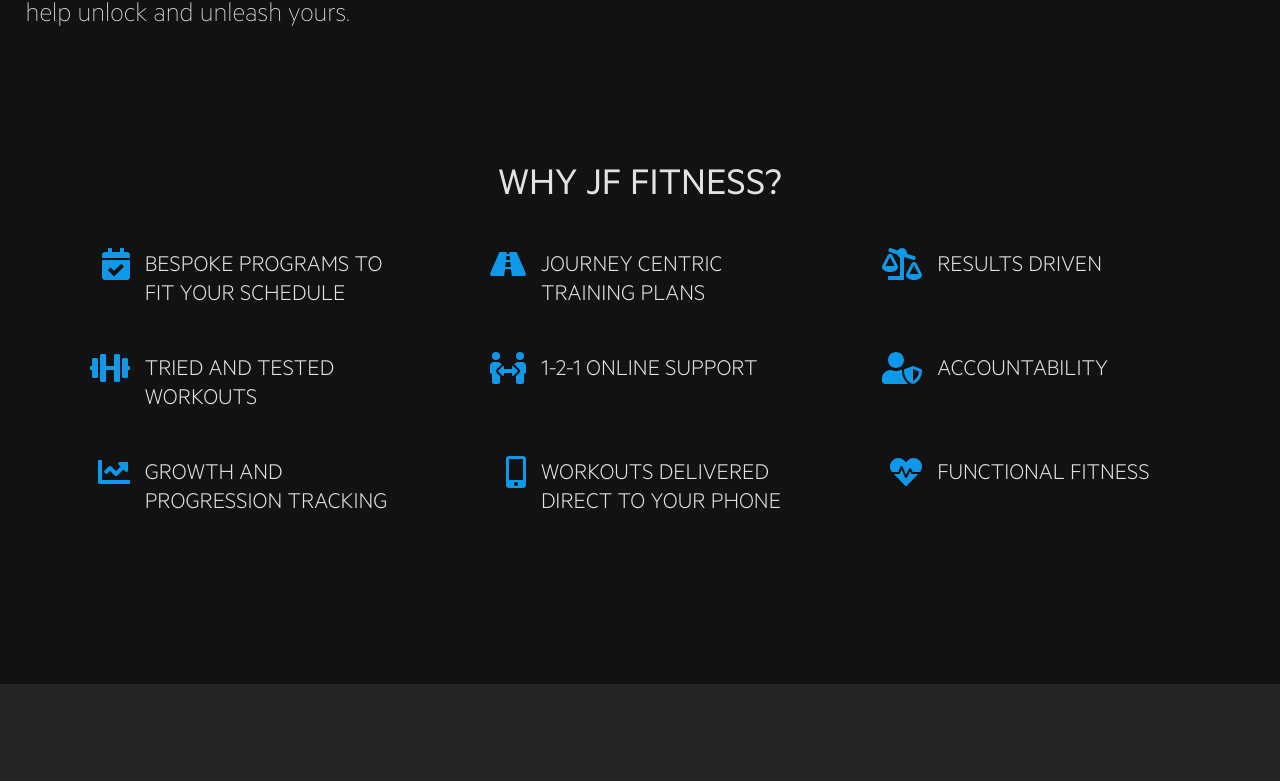
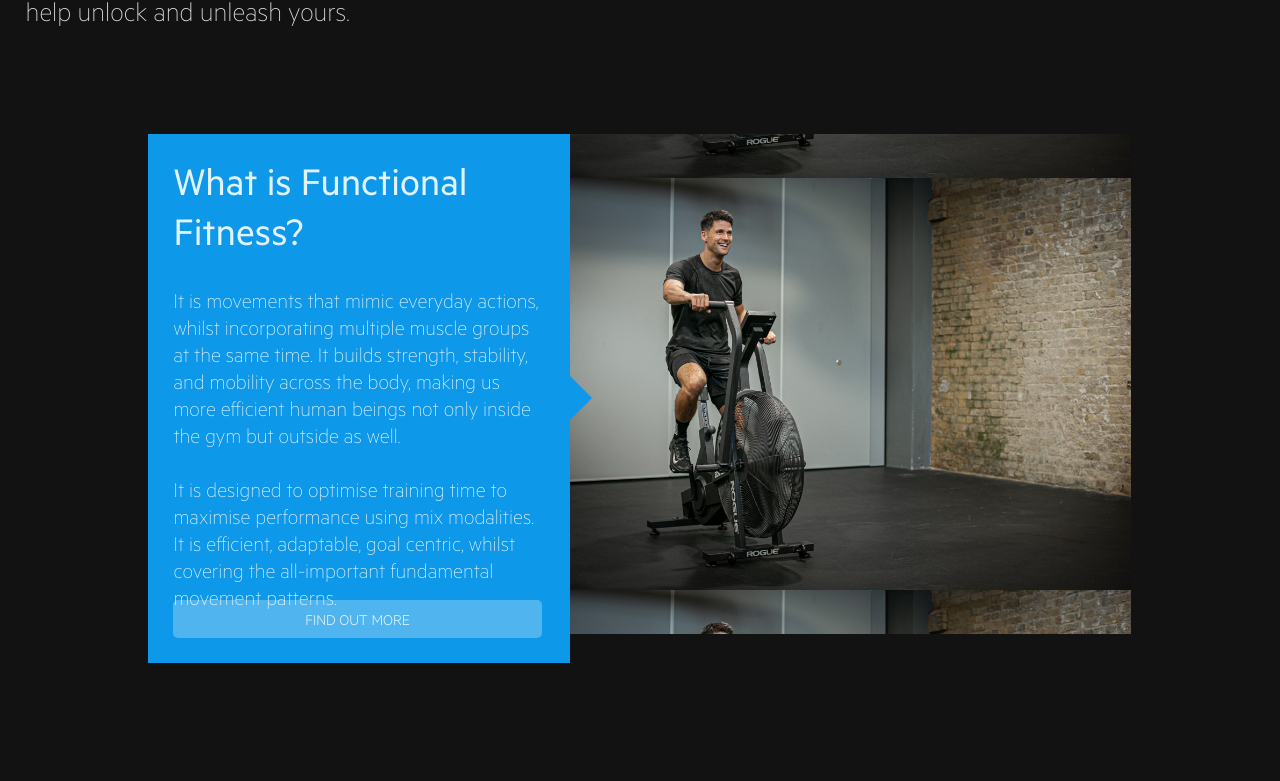
Before and after one commit to RKHTechnologies/jf-fitness, a React (Create React App) app: page / in a window 1280 px wide. Shown: the part 1586-2367 px from the top of the page. Built offline with nearby package versions, Linux system fonts and the light colour scheme.

Commit message:
Added functional fitness section

```diff
--- /dev/null
+++ b/src/Components/FunctionalFitness.tsx
@@ -0,0 +1,38 @@
+import React, { FC } from 'react';
+import styled from 'styled-components';
+import JumboCard from '../Shared/JumboCard';
+import { colours, SectionContainer } from '../Shared/SharedStyles';
+import { PageHeading } from './WhyUs';
+
+const Container = styled.div`
+  background: rgb(255 255 255 / 0.08);
+  padding: 20px;
+  box-sizing: border-box;
+  border-radius: 5px;
+  box-sha
+`;
+
+const TextContent = styled.div`
+  color: ${colours.light};
+  font-size: 1.6em;
+  font-weight: 100;
+`;
+
+const FunctionalFitness: FC = () => {
+  return (
+    // <Container>
+    //   <PageHeading>What is Functional Fitness?</PageHeading>
+    //   <TextContent></TextContent>
+    // </Container>
+    <JumboCard
+      title="What is Functional Fitness?"
+      text=""
+      buttonText="Find out more"
+      link="link"
+      colour="darkGrey"
+      image="i6211"
+    />
+  );
+}
+
+export default FunctionalFitness;
--- a/src/Pages/Home.tsx
+++ b/src/Pages/Home.tsx
@@ -9,6 +9,7 @@
 import Contact from '../Components/Contact';
 import HeroVideo from '../Components/HeroVideo';
 import Services from '../Components/Services';
+import FunctionalFitness from '../Components/FunctionalFitness';
 
 const Container = styled(PageBodyContainer)`
   top: 0;
@@ -56,8 +57,14 @@
       <HeroVideo />
 
       <Section id="intro" topSpace>
+      <div className="wrapper">
+          <About />
+        </div>
+      </Section>
+
+      <Section id="functionalFitness">
         <div className="wrapper">
-          <About />
+          <FunctionalFitness />
         </div>
       </Section>
 
--- a/src/Pages/OnlinePrograms.tsx
+++ b/src/Pages/OnlinePrograms.tsx
@@ -218,7 +218,7 @@
 `;
 
 const List = styled.ul`
-  color: ${colours.darkGrey};
+  color: rgb(255 255 255 / 0.7);
   font-size: 1.2em;
 `;
 
@@ -271,12 +271,14 @@
               <Icon icon={faDumbbell} />
               <div>Equipment</div>
             </SubHeading>
-            <List>
+            <Overview>
+              <ul>
                 <li>Barbell &amp; Plates</li>
                 <li>Kettlebell</li>
                 <li>Dumbbells</li>
                 <li>Cardio Equipment (Ski Erg, Bike Erg, Assault Bike, Rower, Treadmill, etc.)</li>
-            </List>
+              </ul>
+            </Overview>
           </Equipment>
 
           <Expect height={140}>
@@ -333,12 +335,14 @@
               <div>Equipment</div>
             </SubHeading>
             {/* <Overview>You will access to at least one of the following, the more the better:</Overview> */}
-            <List>
+            <Overview>
+              <ul>
                 <li>Barbell &amp; Plates</li>
                 <li>Kettlebell</li>
                 <li>Dumbbells</li>
                 <li>Cardio Equipment (Ski Erg, Bike Erg, Assault Bike, Rower, Treadmill, etc.)</li>
-            </List>
+              </ul>
+            </Overview>
           </Equipment>
 
           <Expect height={140}>
@@ -389,12 +393,14 @@
               <div>Equipment</div>
             </SubHeading>
             {/* <Overview>You will access to at least one of the following, the more the better:</Overview> */}
-            <List>
+            <Overview>
+              <ul>
                 <li>Barbell &amp; Plates</li>
                 <li>Kettlebell</li>
                 <li>Dumbbells</li>
                 <li>Cardio Equipment (Ski Erg, Bike Erg, Assault Bike, Rower, Treadmill, etc.)</li>
-            </List>
+              </ul>
+            </Overview>
           </Equipment>
 
           <Expect height={140}>
--- a/src/Shared/ImageLib.tsx
+++ b/src/Shared/ImageLib.tsx
@@ -18,6 +18,7 @@
 import i5478 from '../img/5478.jpg';
 import i5496 from '../img/5496.jpg';
 import i6107 from '../img/6107.jpg';
+import i6211 from '../img/6211.jpg';
 
 export const ImagesDesktop = {
   'rkh': rkh,
@@ -37,6 +38,7 @@
   'i5478': i5478,
   'i5496': i5496,
   'i6107': i6107,
+  'i6211': i6211,
   'i6969': i6969,
 }
 
@@ -58,7 +60,8 @@
   'i5478': i5478,
   'i5496': i5496,
   'i6107': i6107,
+  'i6211': i6211,
   'i6969': i6969,
 }
 
-export type imageLib = 'rkh' | 'jf' | 'boxJump' | 'pullUp' | 'holdUpBar' | 'holdUpBar2' | 'pushWeight' | 'barResting' | 'stretching' | 'rowing' | 'i5024' | 'i5317' | 'i5325' | 'i6969' | 'i5092' | 'i5478' | 'i5496' | 'i6107';
+export type imageLib = 'rkh' | 'jf' | 'boxJump' | 'pullUp' | 'holdUpBar' | 'holdUpBar2' | 'pushWeight' | 'barResting' | 'stretching' | 'rowing' | 'i5024' | 'i5317' | 'i5325' | 'i6969' | 'i5092' | 'i5478' | 'i5496' | 'i6107' | 'i6211';
--- /dev/null
+++ b/src/Shared/JumboCard.tsx
@@ -0,0 +1,186 @@
+import React, { FC } from 'react';
+import styled from 'styled-components';
+import { colours, SharedSettings, Colour } from '../Shared/SharedStyles';
+import { useHistory } from 'react-router-dom';
+import {ImagesDesktop, imageLib} from '../Shared/ImageLib';
+
+const JumboCardContainer = styled.div`
+  width: 80%;
+  margin: auto;
+  display: grid;
+  grid-template-columns: 3fr 2fr 2fr;
+  grid-template-areas:
+    'side image image'
+    'side image image'
+    'side image image';
+
+  h3 {
+      grid-area: title;
+      font-size: 2.8em;
+      margin: 5px 0;
+      font-weight: 400;
+      /* max-width: 256px; */
+  }
+  p {
+    grid-area: text;
+    font-weight: 100;
+    color: ${colours.light};
+    width: 100%;
+    font-size: 1.4em;
+  }
+
+  @media(max-width: 1380px) {
+    h3 { font-size: 2.6em; }
+  }
+
+  @media(max-width: 1260px) {
+    width: 90%;
+  }
+
+  @media(max-width: 1180px) {
+    width: 95%;
+  }
+
+
+  @media(max-width: ${SharedSettings.mobile}) {
+    width: 100%;
+    grid-template-columns: 1fr;
+    grid-template-areas:
+      'side'
+      'image';
+
+    h3 {
+      font-size: 2em;
+      max-width: none;
+      margin: 10px auto 0;
+    }
+
+    p {
+      text-align: center;
+    }
+  }
+`;
+
+const SideContainer = styled.div`
+  grid-area: side;
+  background: ${colours.primary};
+  color: ${colours.light};
+  display: flex;
+  flex-direction: column;
+  justify-content: flex-start;
+  align-items: baseline;
+  padding: 25px;
+  position: relative;
+
+  &:after {
+    content: '';
+    position: absolute;
+    border-top: 22px solid transparent;
+    border-bottom: 22px solid transparent;
+    border-left: 22px solid ${colours.primary};
+    right: -22px;
+    top: calc(50% - 22px);
+  }
+
+  @media(max-width: ${SharedSettings.mobile}) {
+    padding: 10px;
+    text-align: center;
+
+    &:after {
+      border-top: 22px solid ${colours.primary};
+      border-bottom: none;
+      border-left: 22px solid transparent;
+      border-right: 22px solid transparent;
+      right: calc(50% - 22px);
+      bottom: -22px;
+      top: auto;
+    }
+  }
+`;
+
+const Button = styled.div`
+  grid-area: joinUs;
+  color: ${colours.light};
+  border: 0;
+  background: rgb(255 255 255 / 0.28);
+  padding: 14px 26px 5px;
+  border-radius: 5px;
+  text-transform: uppercase;
+  font-weight: 300;
+  width: calc(100% - 105px);
+  text-align: center;
+  position: absolute;
+  bottom: 25px;
+  cursor: pointer;
+
+  &:hover {
+    background: rgb(255 255 255 / 0.68);
+    color: ${colours.primary};
+    font-weight: 400;
+  }
+
+  @media(max-width: ${SharedSettings.mobile}) {
+    margin: 4px auto 6px;
+  }
+`;
+
+interface ImageProps {
+  image: imageLib;
+}
+
+const MainImage = styled.div`
+  grid-area: image;
+  background: url(${(p: ImageProps) => ImagesDesktop[p.image]});
+  background-size: cover;
+  height: 500px;
+  background-position: center;
+  background-size: 110%;
+
+  @media(max-width: ${SharedSettings.mobile}) {
+    height: 300px;
+
+  }
+`;
+
+interface IProps {
+  title: string,
+  text: string
+  buttonText: string,
+  link: string,
+  colour: Colour,
+  image: imageLib,
+}
+
+const JumboCard: FC<IProps> = ({ title, text, buttonText, link, colour, image }: IProps) => {
+
+  const history = useHistory();
+
+  const handleClick = () => {
+    // window.scrollTo({
+    //   left: 0,
+    //   top: document.getElementById('ContactUs')?.offsetTop ?? 0,
+    //   behavior: 'smooth'
+    // });
+
+    history.push(`${process.env.PUBLIC_URL}/onlineprograms`);
+  };
+
+  return (
+    <>
+      <JumboCardContainer>
+        <SideContainer>
+          <h3>{title}</h3>
+          <p>
+            It is movements that mimic everyday actions, whilst incorporating multiple muscle groups at the same time. It builds strength, stability, and mobility across the body, making us more efficient human beings not only inside the gym but outside as well.
+            <br /><br />
+            It is designed to optimise training time to maximise performance using mix modalities. It is efficient, adaptable, goal centric, whilst covering the all-important fundamental movement patterns.
+          </p>
+          <Button onClick={handleClick}>{buttonText}</Button>
+        </SideContainer>
+        <MainImage image={image}/>
+      </JumboCardContainer>
+    </>
+  );
+}
+
+export default JumboCard;
--- a/src/Shared/SharedStyles.tsx
+++ b/src/Shared/SharedStyles.tsx
@@ -12,8 +12,8 @@
 }
 
 export const colours: ColoursProps = {
-    light: "#FFFFFF",
-    // light: "rgb(255 255 255 / 0.88)",
+    // light: "#FFFFFF",
+    light: "rgb(255 255 255 / 0.88)",
     dark: "#000000",
     primary: "#0D98E9",
     secondary: "E6E7EA",
```
Also changed, not shown: src/img/6211.jpg (added). Lines whose indentation alone changed are shown as unchanged.
